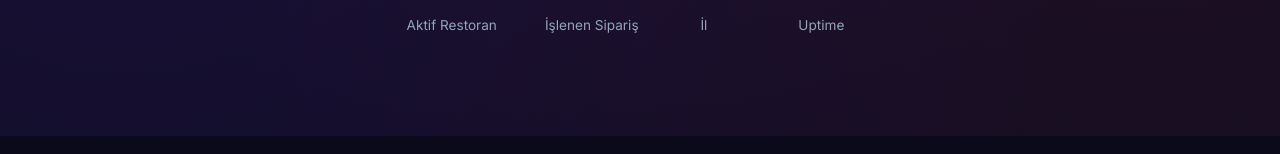
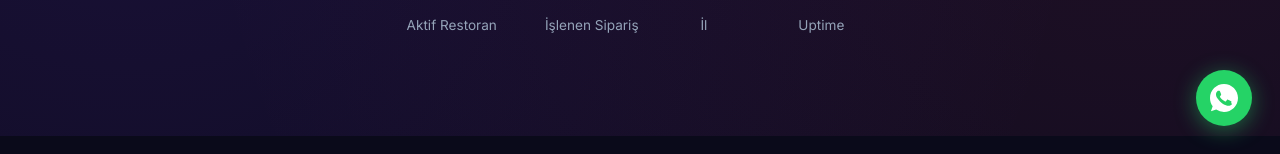
Before and after one commit to erdimyarenboz/restorantakip, a React (Vite) app: page / in a window 1280 px wide. Shown: the part 646-800 px from the top of the page. Built offline with nearby package versions, Linux system fonts and the light colour scheme; no server answers.

Commit message:
feat: add WhatsApp floating button (0507 760 57 47)

```diff
--- a/src/pages/LandingPage.tsx
+++ b/src/pages/LandingPage.tsx
@@ -285,6 +285,19 @@ export default function LandingPage() {
                     <p className={styles.footerCopy}>© 2026 SipTakip. Tüm hakları saklıdır.</p>
                 </div>
             </footer>
+
+            {/* ─── WhatsApp FAB ─── */}
+            <a
+                href="https://wa.me/905077605747"
+                target="_blank"
+                rel="noopener noreferrer"
+                className={styles.whatsappFab}
+                title="WhatsApp ile iletişime geçin"
+            >
+                <svg viewBox="0 0 32 32" width="28" height="28" fill="white">
+                    <path d="M16.004 0h-.008C7.174 0 0 7.176 0 16.004c0 3.502 1.13 6.746 3.05 9.382L1.054 31.2l6.02-1.932A15.91 15.91 0 0016.004 32C24.826 32 32 24.826 32 16.004 32 7.176 24.826 0 16.004 0zm9.314 22.594c-.39 1.1-1.932 2.014-3.148 2.28-.832.178-1.918.32-5.574-1.198-4.678-1.94-7.69-6.692-7.924-7.002-.226-.31-1.846-2.46-1.846-4.692 0-2.232 1.168-3.33 1.584-3.784.39-.424.862-.532 1.15-.532.286 0 .572.002.822.016.264.012.618-.1 .968.738.36.862 1.224 2.984 1.332 3.2.108.218.18.47.036.758-.144.294-.216.47-.43.726-.216.256-.452.572-.646.768-.216.216-.44.45-.19.884.252.434 1.12 1.848 2.404 2.994 1.652 1.476 3.044 1.934 3.476 2.15.432.216.684.18.936-.108.252-.288 1.08-1.26 1.368-1.692.288-.432.576-.36.972-.216.396.144 2.516 1.188 2.948 1.404.432.216.72.324.828.504.108.18.108 1.044-.282 2.144z" />
+                </svg>
+            </a>
         </div>
     );
 }
--- a/src/styles/LandingPage.module.css
+++ b/src/styles/LandingPage.module.css
@@ -695,3 +695,39 @@
         text-align: center;
     }
 }
+
+/* ─── WhatsApp FAB ─── */
+.whatsappFab {
+    position: fixed;
+    bottom: 28px;
+    right: 28px;
+    z-index: 999;
+    width: 56px;
+    height: 56px;
+    border-radius: 50%;
+    background: #25D366;
+    display: flex;
+    align-items: center;
+    justify-content: center;
+    box-shadow: 0 4px 20px rgba(37, 211, 102, 0.4);
+    transition: all 0.3s;
+    text-decoration: none;
+    animation: wpPulse 2s ease-in-out infinite;
+}
+
+.whatsappFab:hover {
+    transform: scale(1.1);
+    box-shadow: 0 6px 30px rgba(37, 211, 102, 0.6);
+}
+
+@keyframes wpPulse {
+
+    0%,
+    100% {
+        box-shadow: 0 4px 20px rgba(37, 211, 102, 0.4);
+    }
+
+    50% {
+        box-shadow: 0 4px 30px rgba(37, 211, 102, 0.7);
+    }
+}
```
